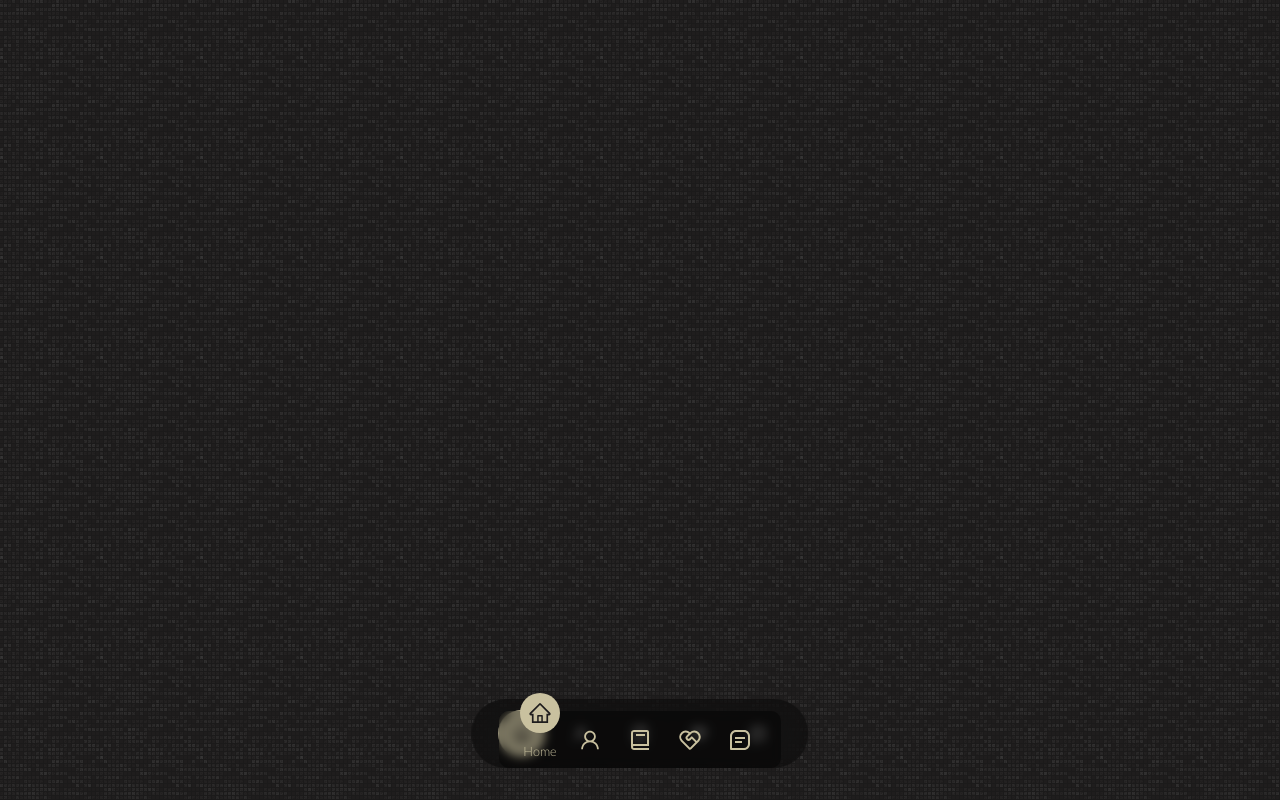
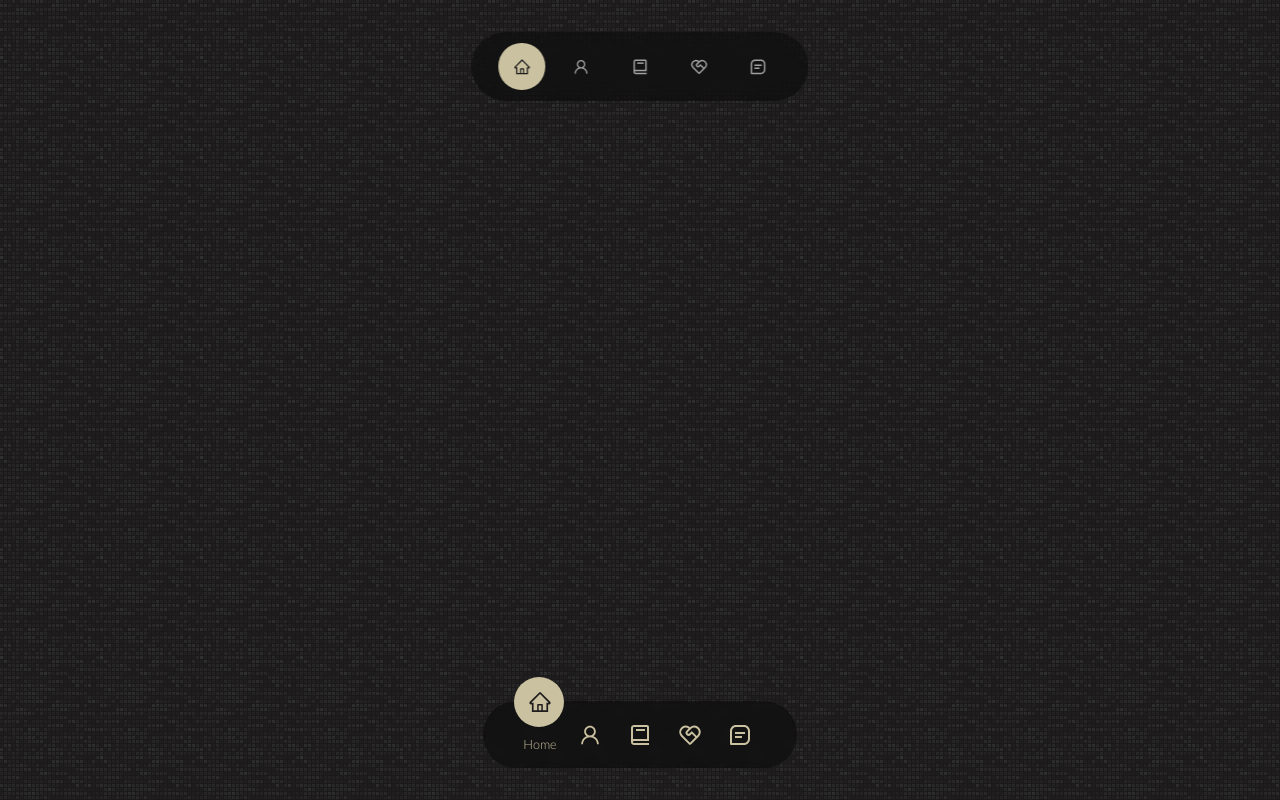
Before and after one commit to MazanLabeeb/My-React-Portfolio, a React (Create React App) app: page /test in a window 1280 px wide. Built offline with nearby package versions, Linux system fonts and the light colour scheme.

Commit message:
nav bar updated

```diff
--- a/src/components/nav/nav.styles.scss
+++ b/src/components/nav/nav.styles.scss
@@ -9,7 +9,7 @@
     position: fixed;
     left: 50%;
     transform: translateX(-50%);
-    bottom: 2rem;
+    top: 2rem;
     display: flex;
     gap: 0.8rem;
     border-radius: 3rem;
--- a/src/components/nav2/nav2.component.jsx
+++ b/src/components/nav2/nav2.component.jsx
@@ -49,7 +49,6 @@ const Nav2 = () => {
                 </a>
                 <span className="title">Contact</span>
             </li>
-
             <div className="highlighter"></div>
         </ul>
     </nav>
--- a/src/components/nav2/nav2.styles.scss
+++ b/src/components/nav2/nav2.styles.scss
@@ -7,13 +7,12 @@
     bottom: 2rem;
     left: 50%;
     transform: translateX(-50%);
-    padding: 1rem;
+    padding: 1.3rem 2rem;
     background: rgba(0, 0, 0, 0.4);
-    ;
     backdrop-filter: blur(5px);
     display: flex;
     gap: 0.5rem;
-    border-radius: 10px;
+    border-radius: 3rem;
 
     * {
         user-select: none !important;
@@ -47,12 +46,13 @@
                 transform: translateY(-9px);
 
                 &:hover {
-                    background: rgba(0, 0, 0, 0.3);
+                    background: rgba(0, 0, 0, 0.5);
                 }
 
                 .icon {
                     font-size: 1.5rem;
                     z-index: 1;
+                    transition: color 0.3s linear;
 
 
                 }
@@ -77,7 +77,7 @@
             width: 40px;
             height: 40px;
             color: $bg;
-            transform: translateY(-34px);
+            transform: translateY(-40px);
             background-color: transparent;
 
         }
@@ -85,36 +85,36 @@
 
         li.active .title {
             display: inline;
-            transform: translateY(-24px);
+            transform: translateY(-26px);
 
         }
 
         .highlighter {
-            width: 40px;
+            width: 50px;
+            height: 50px;
             border-radius: 50%;
-            height: 40px;
             background-color: $primary;
             position: absolute;
-            top: -18px;
-            left: 21px;
+            top: -24px;
+            left: 31px;
             transition: transform 0.3s linear;
             z-index: -1;
         }
 
         li.active:nth-child(2)~.highlighter {
-            transform: translateX(50px);
+            transform: translateX(51px);
         }
 
         li.active:nth-child(3)~.highlighter {
-            transform: translateX(100px);
+            transform: translateX(101px);
         }
 
         li.active:nth-child(4)~.highlighter {
-            transform: translateX(150px);
+            transform: translateX(151px);
         }
 
         li.active:nth-child(5)~.highlighter {
-            transform: translateX(200px);
+            transform: translateX(201px);
         }
     }
 }
```
